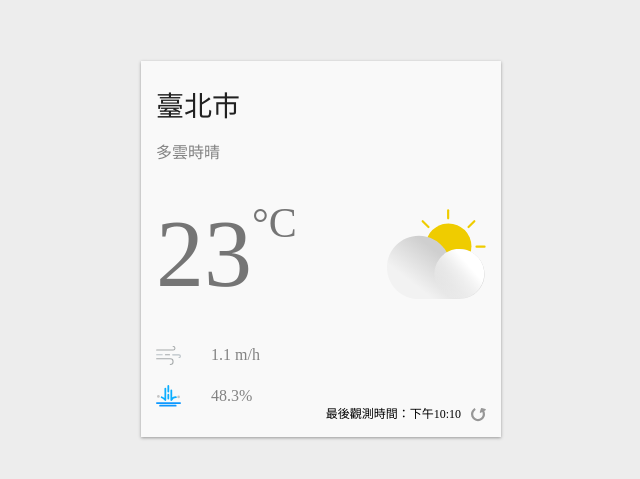
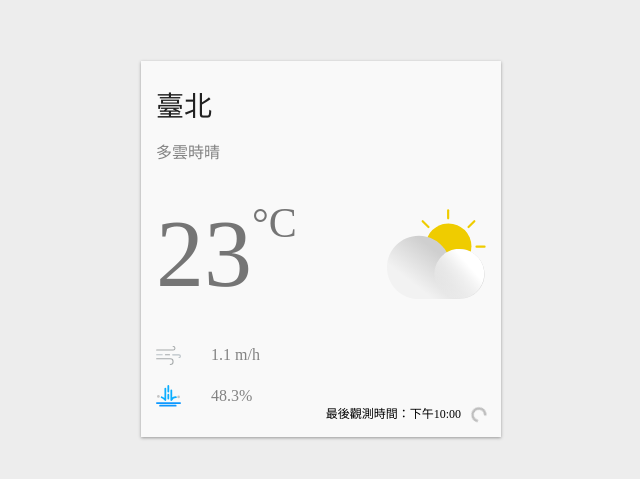
Before and after one commit to jolinhappy/react-weather-app-, a React (Create React App) app: page / in a window 1280 px wide. Shown: the part 151-630 px from the top of the page, without its empty margins (319-959 px from the left). Built offline with nearby package versions, Linux system fonts and the light colour scheme; no server answers.

Commit message:
add fetchCurrentWeather and loading

```diff
--- a/src/App.js
+++ b/src/App.js
@@ -1,9 +1,11 @@
-import React, { useState } from 'react';
+import React, { useState, useEffect } from 'react';
 import styled from '@emotion/styled';
 import { ReactComponent as DayCloudyIcon } from './images/day-cloudy.svg';
 import { ReactComponent as AirFlowIcon } from './images/airFlow.svg';
 import { ReactComponent as RainIcon } from './images/rain.svg';
 import { ReactComponent as RefreshIcon } from './images/refresh.svg';
+import { ReactComponent as LoadingIcon } from './images/loading.svg'
+
 
 import { ThemeProvider } from '@emotion/react';
 import dayjs from 'dayjs';
@@ -121,18 +123,76 @@ const Refresh = styled.div`
     cursor: pointer;
     animation: rotate infinite 1.5s linear;
     animation-duration: ${({ isLoading }) => isLoading ? '1.5s' : '0s'}
-  }`
+  }
+  @keyframes rotate {
+    from{
+      transform: rotate(360deg);
+    }
+    to {
+      transform: rotate(0deg);
+    }
+  }
+  `
+const AUTHORIZATION_KEY = 'CWB-1C47322D-578A-4E28-8809-8436255ACD97';
+const LOCATION_NAME = '臺北';
 
 function App() {
   const [currentTheme, setCurrentTheme] = useState('light');
   const [currentWeather, setCurrentWeather] = useState({
-    locationName: '臺北市',
+    locationName: '臺北',
     description: '多雲時晴',
     windSpeed: 1.1,
     temperature: 22.9,
     rainPossibility: 48.3,
-    observationTime: '2020-1201 22:10:00',
+    observationTime: '2020-1201 22:00:00',
+    isLoading: true,
   });
+  const {
+    locationName,
+    description,
+    windSpeed,
+    temperature,
+    rainPossibility,
+    observationTime,
+    isLoading,
+  } = currentWeather
+  const fetchCurrentWeather = () => {
+    fetch(
+      `https://opendata.cwb.gov.tw/api/v1/rest/datastore/O-A0003-001?Authorization=${AUTHORIZATION_KEY}&locationName=${LOCATION_NAME}`
+    )
+    .then((response) => response.json())
+    .then((data) => {
+      setCurrentWeather((prevState) => ({
+        ...prevState,
+        isLoading: true
+      }))
+      const locationData = data.records.location[0];
+      const weatherElements = locationData.weatherElement.reduce((neededElements, item) => {
+        // 第一個參數是最後被整理完成的新物件，因為initialValue設定為{}，所以這裡的第一個參數代表物件
+        // 第二個參數是現在比對中的參數(遍歷)
+        if (['WDSD', 'TEMP'].includes(item.elementName)) {
+          // 如果符合條件，就塞進neededElement這個物件
+          // 用對應的WDSD和TEMP當作KEY，對應的value當作值塞入物件(下方這句)
+          neededElements[item.elementName] = item.elementValue
+        }
+          return neededElements
+        }, {}
+      )
+      // 把整理好的物件資料帶入setSomthing裡面
+      setCurrentWeather({
+        observationTime: locationData.time.obsTime,
+        locationName: locationData.locationName,
+        temperature: weatherElements.TEMP,
+        windSpeed: weatherElements.WDSD,
+        description: '多雲時晴',
+        rainPossibility: 60,
+        isLoading: false
+      });
+    })
+  }
+  useEffect(() => {
+    fetchCurrentWeather();
+  }, [])
   return (
     <ThemeProvider theme={theme[currentTheme]}>
       <Container>
@@ -141,23 +201,23 @@ function App() {
             <Description>{currentWeather.description}</Description>
             <CurrentWeather>
               <Temperature>
-                {Math.round(currentWeather.temperature)} <Celsius>°C</Celsius>
+                {Math.round(temperature)} <Celsius>°C</Celsius>
               </Temperature>
               <DayCloudy />
             </CurrentWeather>
             <AirFlow>
-              <AirFlowIcon /> {currentWeather.windSpeed} m/h
+              <AirFlowIcon /> {windSpeed} m/h
             </AirFlow>
             <Rain>
-              <RainIcon /> {currentWeather.rainPossibility}%
+              <RainIcon /> {rainPossibility}%
             </Rain>
-            <Refresh>
+            <Refresh onClick={fetchCurrentWeather} isLoading={isLoading} >
             最後觀測時間：
             {new Intl.DateTimeFormat('zh-TW', {
               hour: 'numeric',
               minute: 'numeric',
-            }).format(dayjs(currentWeather.observationTime))}{' '}
-            <RefreshIcon />
+            }).format(dayjs(observationTime))}{' '}
+            {isLoading ? <LoadingIcon /> : <RefreshIcon />}
           </Refresh>
           </WeatherCard>
       </Container>
```
